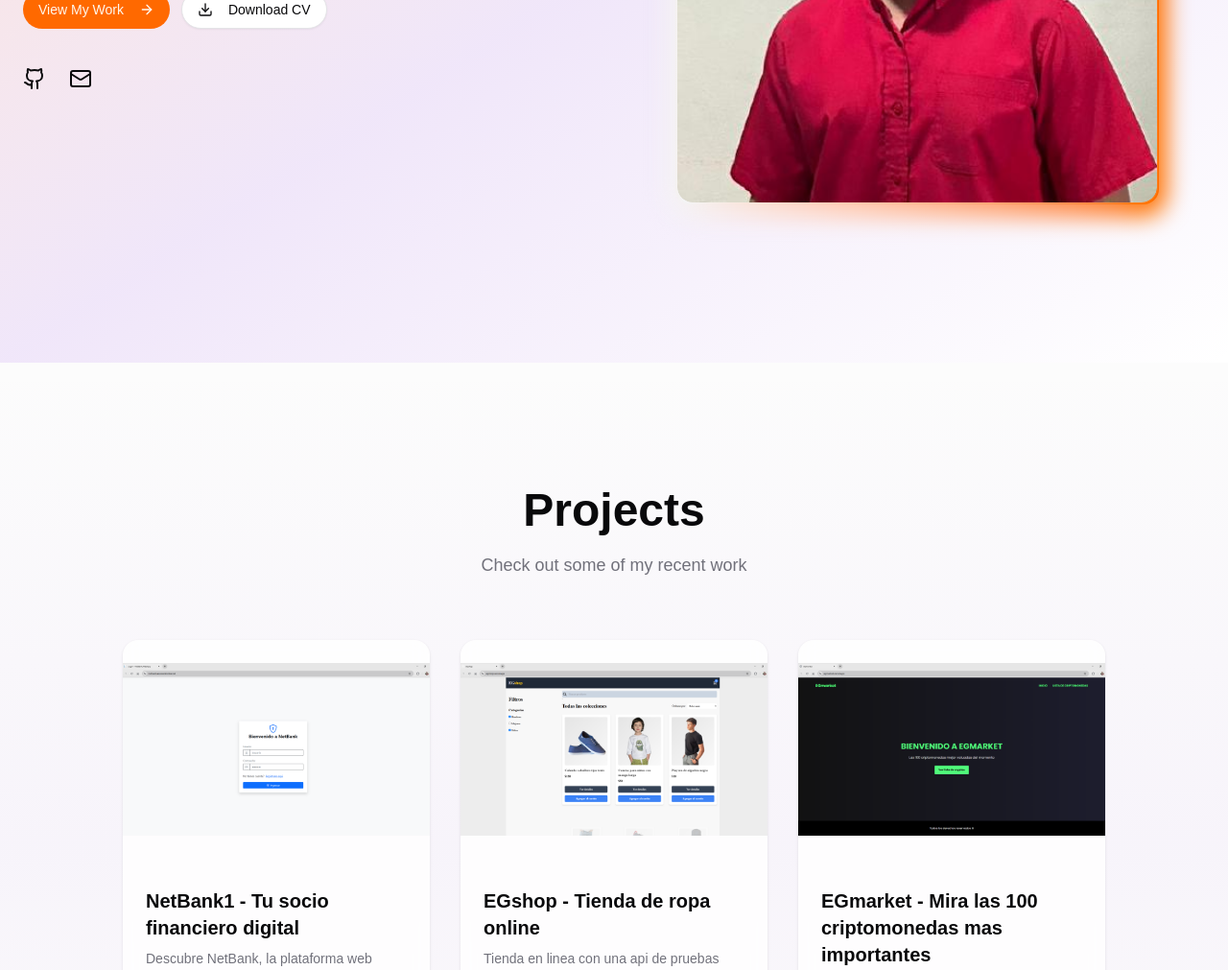
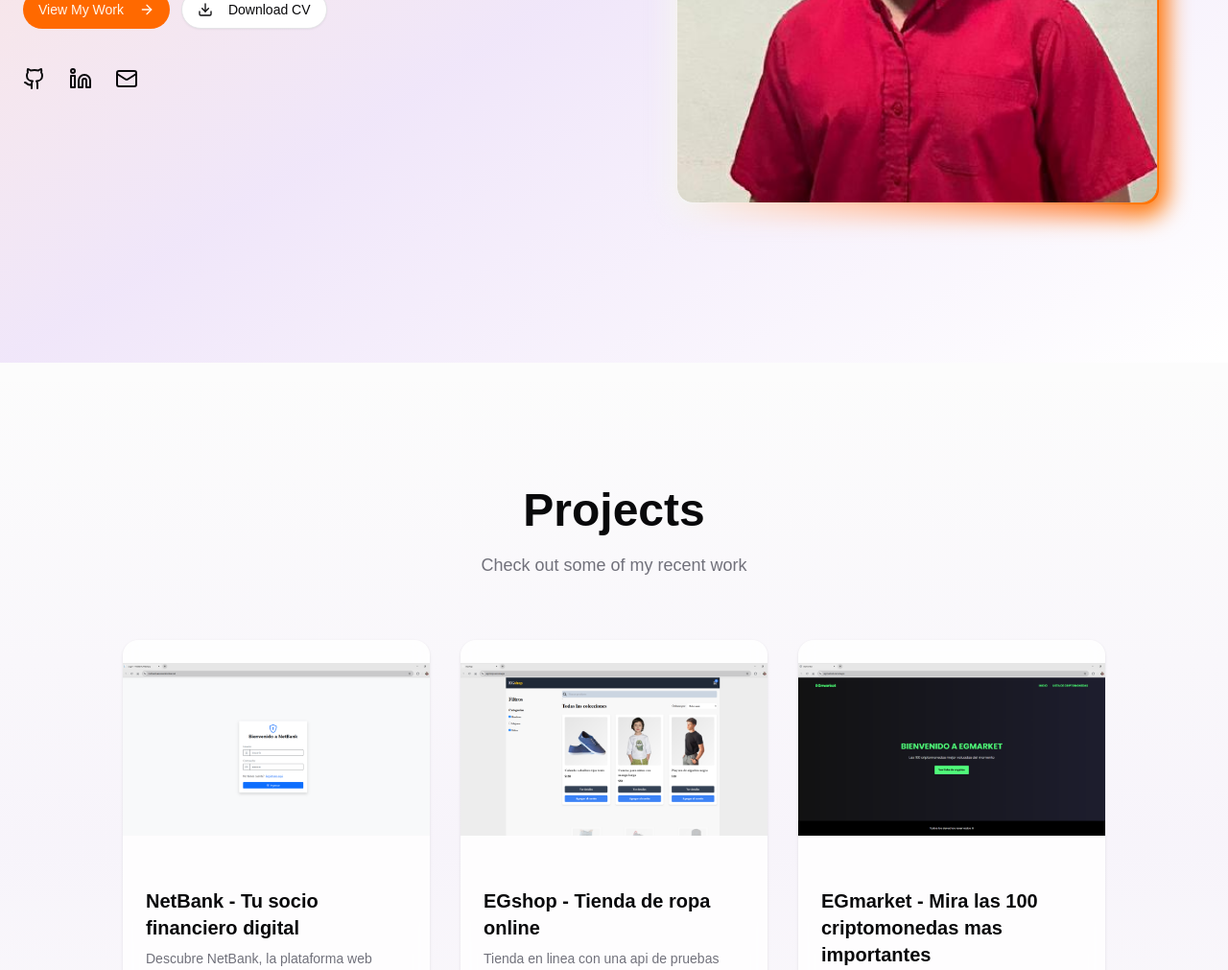
Before and after one commit to engelsgermosen/portfolio, a Next.js app: page / in a window 1280 px wide. Shown: the part 516-1527 px from the top of the page at 96% size. Built offline with nearby package versions, Linux system fonts and the light colour scheme; a web font is replaced by a local one.

Commit message:
linkedin

```diff
--- a/app/data/projects.ts
+++ b/app/data/projects.ts
@@ -20,7 +20,7 @@ export const Projects: projectProps[] = [
       "/netbank/bene.png",
       "/netbank/advance.png",
     ],
-    title: "NetBank1 - Tu socio financiero digital",
+    title: "NetBank - Tu socio financiero digital",
     description:
       "Descubre NetBank, la plataforma web revolucionaria para una banca digital segura e intuitiva. Gestiona tus finanzas, accede a servicios personalizados y disfruta de la experiencia bancaria del futuro.",
     tecnologies: ["C#", ".NET", "MSSQL", "Razor"],
--- a/components/hero.tsx
+++ b/components/hero.tsx
@@ -1,4 +1,4 @@
-import { Github, Mail, Download, ArrowRight } from "lucide-react";
+import { Github, Mail, Download, ArrowRight, Linkedin } from "lucide-react";
 import Image from "next/image";
 import Link from "next/link";
 import { Button } from "./ui/button";
@@ -55,15 +55,15 @@ const Hero = () => {
                 <Github className="h-6 w-6" />
                 <span className="sr-only">GitHub</span>
               </Link>
-              {/* <Link
-                href="https://linkedin.com"
+              <Link
+                href="https://www.linkedin.com/in/engels-germosen-4a08b5354/"
                 target="_blank"
                 rel="noreferrer"
                 className="hover:text-primary transition-colors"
               >
                 <Linkedin className="h-6 w-6" />
                 <span className="sr-only">LinkedIn</span>
-              </Link> */}
+              </Link>
               <Link
                 href="mailto:mrengels2648@gmail.com"
                 className="hover:text-primary transition-colors"
```
